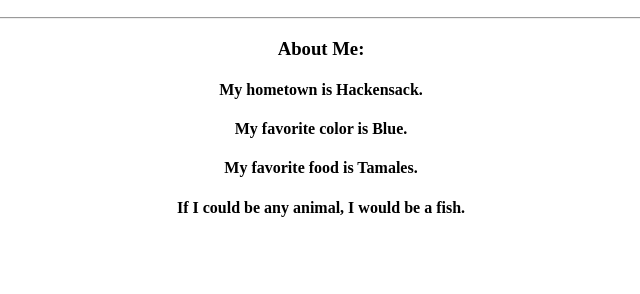
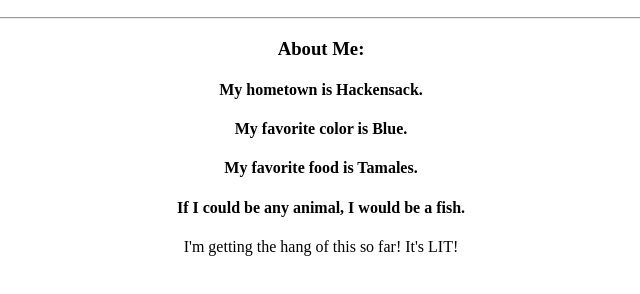
Before and after one commit to ebarroso2214/first-repo, a plain HTML site: page index.html in a window 1280 px wide. Shown: the part 110-404 px from the top of the page, without its empty margins (319-959 px from the left). Drawn offline with Linux system fonts and the light colour scheme.

Commit message:
Adding new placeholder text

```diff
--- a/index.html
+++ b/index.html
@@ -15,6 +15,7 @@
 					<h4>My favorite color is Blue.</h4>
 					<h4>My favorite food is Tamales.</h4>
 					<h4>If I could be any animal, I would be a fish.</h4>
+                    <p>I'm getting the hang of this so far! It's LIT!</p>
 			</div>
 		  </body>
 		</html>
```
